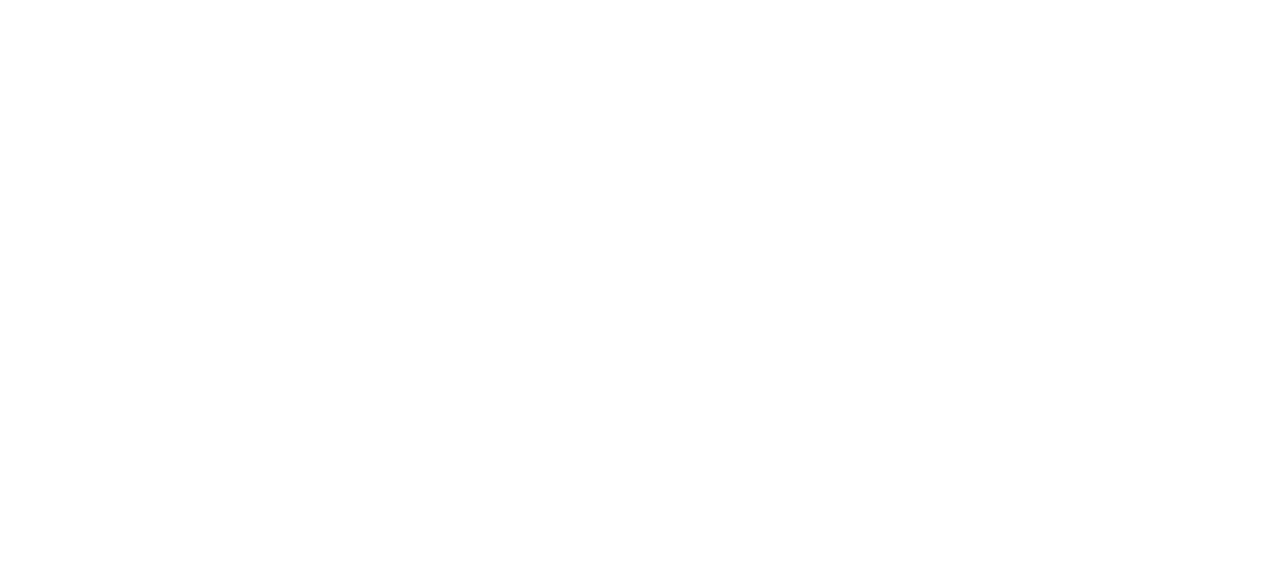
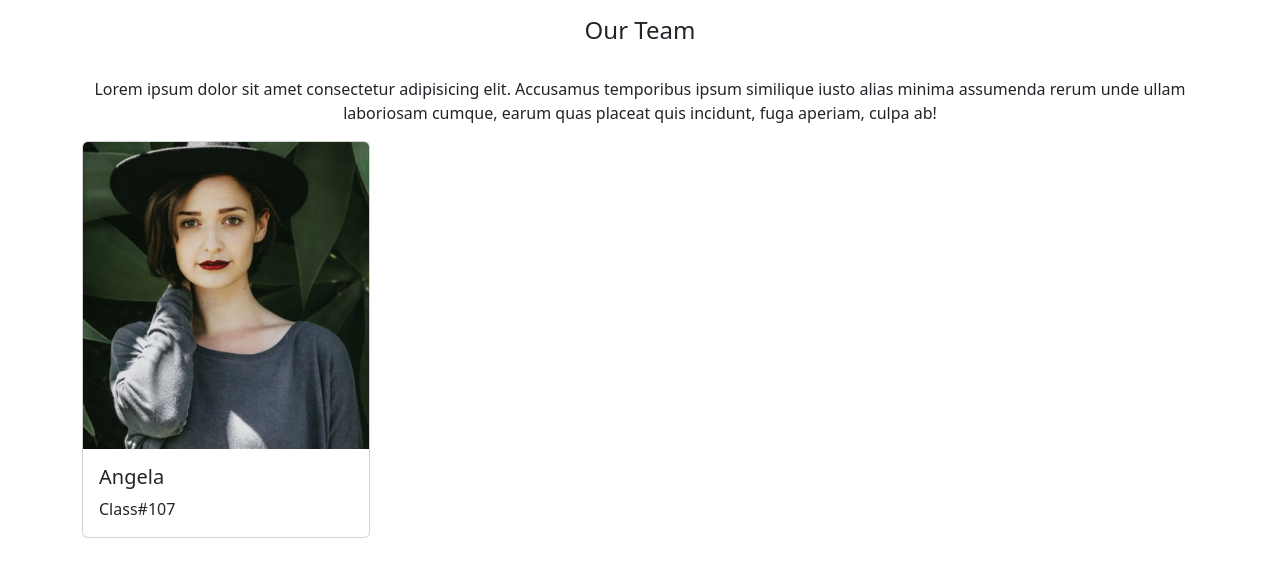
Before and after one commit to burillu/js-our-team, a plain HTML site: page index.html in a window 1280 px wide. Drawn offline with nearby package versions, Linux system fonts and the light colour scheme.

Commit message:
add for loop to print our team, add html cards

```diff
--- a/index.html
+++ b/index.html
@@ -16,6 +16,23 @@
     <title>Our Team</title>
 </head>
 <body>
+
+  <div class="container">
+    <h1 class="text-center fs-4 py-3">Our Team</h1>
+    <p class="text-center my-3"> Lorem ipsum dolor sit amet consectetur adipisicing elit. Accusamus temporibus ipsum similique iusto alias minima assumenda rerum unde ullam laboriosam cumque, earum quas placeat quis incidunt, fuga aperiam, culpa ab!</p>
+    <div class="row" id="cardsRow">
+      <div class="col">
+        <div class="card" style="width: 18rem;">
+          <img src="img/angela-caroll-chief-editor.jpg" class="card-img-top" alt="...">
+          <div class="card-body">
+            <h5 class="card-title">Angela</h5>
+            <p class="card-text">Class#107</p>
+
+          </div>
+        </div>
+      </div>
+    </div>
+  </div>
   <script src="js/utility.js"></script>
     <script src="js/script.js"></script>
 </body>
--- a/js/script.js
+++ b/js/script.js
@@ -33,4 +33,14 @@ const ourTeam = [
     },
 ]
 
-console.log( ourTeam);
+//console.log( ourTeam);
+for (let index = 0; index < ourTeam.length; index++) {
+    const element = ourTeam[index];
+    let name = element.name;
+    console.log(index+" "+ name);
+    let role = element.role;
+    console.log(index + " " + role);
+    let picture = element.picture;
+    console.log(index +" "+  picture)
+    console.log('***********************');
+}
```
